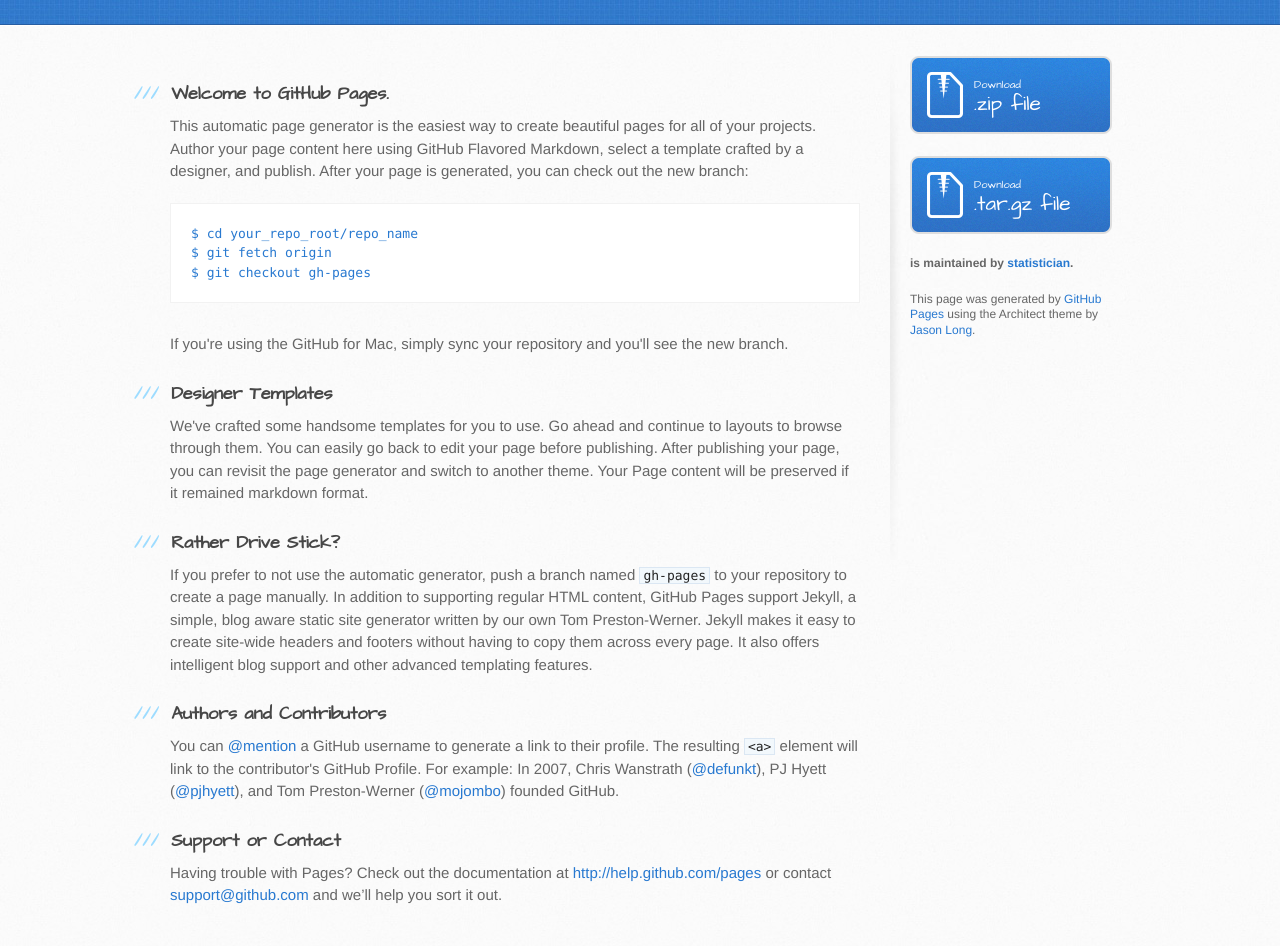
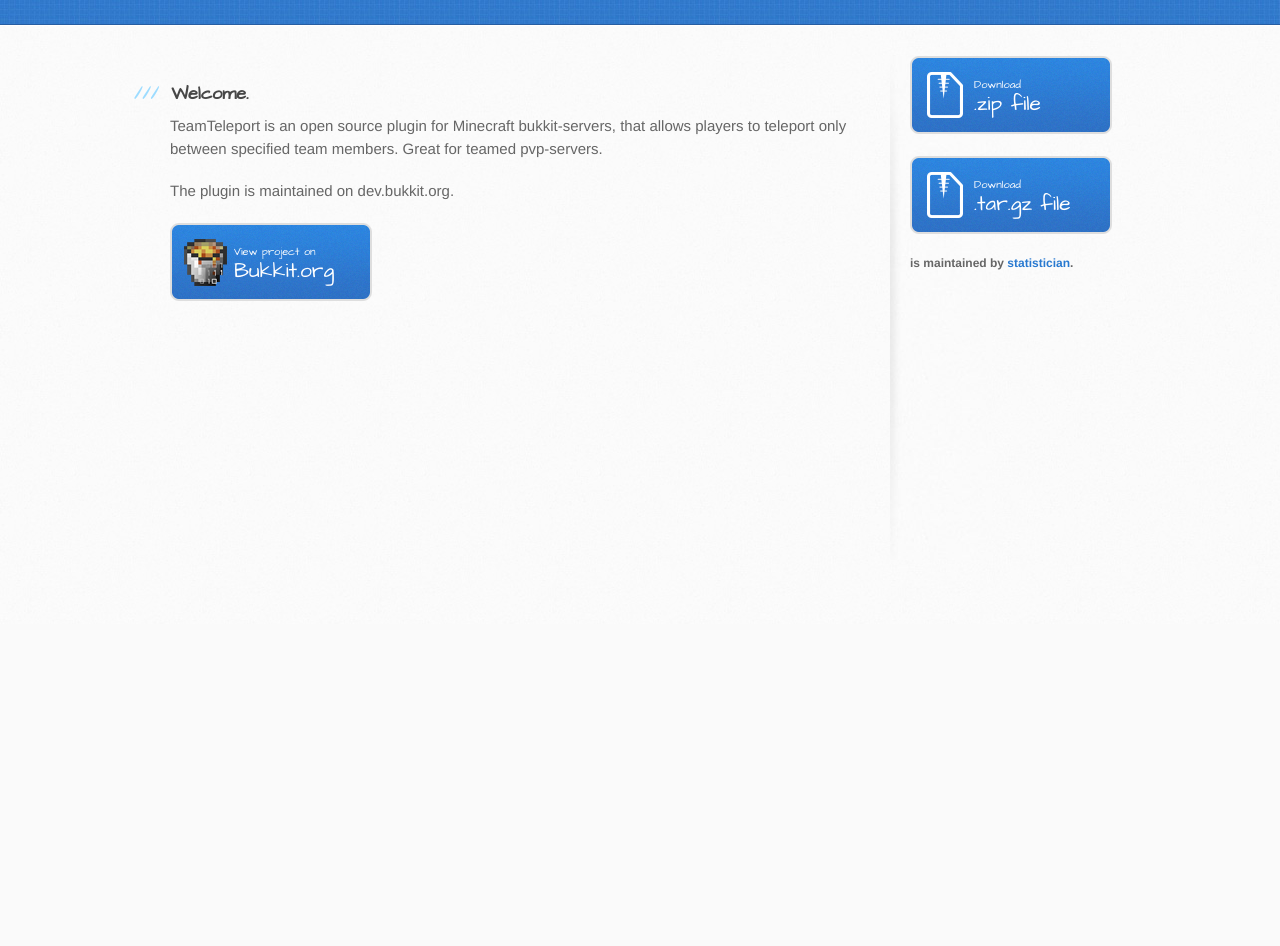
Before and after one commit to Wector/TeamTeleport, a plain HTML site: page index.html in a window 1280 px wide. Shown: the part 176-1122 px from the top of the page. After the commit the page ends 800 px from the top, so only its background shows below. Drawn offline with Linux system fonts and the light colour scheme.

Commit message:
Project page

```diff
--- a/index.html
+++ b/index.html
@@ -1,6 +1,9 @@
+<!-- This page was generated by GitHub Pages using the Architect theme by Jason Long. -->
 <!DOCTYPE html>
 <html>
+
 <head>
+
 	<meta charset='utf-8'>
 	<meta http-equiv="X-UA-Compatible" content="chrome=1">
 	<meta name="viewport" content="width=device-width, initial-scale=1, maximum-scale=1">
@@ -13,14 +16,16 @@
 		<script src="//html5shiv.googlecode.com/svn/trunk/html5.js"></script>
 		<![endif]-->
 
-    <title>Teamteleport by statistician</title>
+	<title>TeamTeleport by statistician</title>
+
 </head>
 
 <body>
+
 	<header>
 		<div class="inner">
-        <h1>Teamteleport</h1>
-        <h2>Team-based teleport-plugin.</h2>
+			<h1>TeamTeleport</h1>
+			<h2>A team-based teleport-plugin.</h2>
 			<a href="https://github.com/statistician/TeamTeleport" class="button"><small>View project on</small>GitHub</a>
 		</div>
 	</header>
@@ -29,36 +34,12 @@
 		<div class="inner clearfix">
 			<section id="main-content">
 				<h3>
-<a name="welcome-to-github-pages" class="anchor" href="#welcome-to-github-pages"><span class="octicon octicon-link"></span></a>Welcome to GitHub Pages.</h3>
+				<a name="welcome" class="anchor" href="#welcome"><span class="octicon octicon-link"></span></a>Welcome.</h3>
 
-<p>This automatic page generator is the easiest way to create beautiful pages for all of your projects. Author your page content here using GitHub Flavored Markdown, select a template crafted by a designer, and publish. After your page is generated, you can check out the new branch:</p>
+				<p>TeamTeleport is an open source plugin for Minecraft bukkit-servers, that allows players to teleport only between specified team members. Great for teamed pvp-servers.</p>
 
-<pre><code>$ cd your_repo_root/repo_name
-$ git fetch origin
-$ git checkout gh-pages
-</code></pre>
-
-<p>If you're using the GitHub for Mac, simply sync your repository and you'll see the new branch.</p>
-
-<h3>
-<a name="designer-templates" class="anchor" href="#designer-templates"><span class="octicon octicon-link"></span></a>Designer Templates</h3>
-
-<p>We've crafted some handsome templates for you to use. Go ahead and continue to layouts to browse through them. You can easily go back to edit your page before publishing. After publishing your page, you can revisit the page generator and switch to another theme. Your Page content will be preserved if it remained markdown format.</p>
-
-<h3>
-<a name="rather-drive-stick" class="anchor" href="#rather-drive-stick"><span class="octicon octicon-link"></span></a>Rather Drive Stick?</h3>
-
-<p>If you prefer to not use the automatic generator, push a branch named <code>gh-pages</code> to your repository to create a page manually. In addition to supporting regular HTML content, GitHub Pages support Jekyll, a simple, blog aware static site generator written by our own Tom Preston-Werner. Jekyll makes it easy to create site-wide headers and footers without having to copy them across every page. It also offers intelligent blog support and other advanced templating features.</p>
-
-<h3>
-<a name="authors-and-contributors" class="anchor" href="#authors-and-contributors"><span class="octicon octicon-link"></span></a>Authors and Contributors</h3>
-
-<p>You can <a href="https://github.com/blog/821" class="user-mention">@mention</a> a GitHub username to generate a link to their profile. The resulting <code>&lt;a&gt;</code> element will link to the contributor's GitHub Profile. For example: In 2007, Chris Wanstrath (<a href="https://github.com/defunkt" class="user-mention">@defunkt</a>), PJ Hyett (<a href="https://github.com/pjhyett" class="user-mention">@pjhyett</a>), and Tom Preston-Werner (<a href="https://github.com/mojombo" class="user-mention">@mojombo</a>) founded GitHub.</p>
-
-<h3>
-<a name="support-or-contact" class="anchor" href="#support-or-contact"><span class="octicon octicon-link"></span></a>Support or Contact</h3>
-
-<p>Having trouble with Pages? Check out the documentation at <a href="http://help.github.com/pages">http://help.github.com/pages</a> or contact <a href="mailto:support@github.com">support@github.com</a> and we’ll help you sort it out.</p>
+				<p>The plugin is maintained on dev.bukkit.org.</p>
+				<a href="http://dev.bukkit.org/bukkit-plugins/teamteleport/" class="button"><small>View project on</small>Bukkit.org</a>
 			</section>
 
 			<aside id="sidebar">
@@ -72,12 +53,9 @@ $ git checkout gh-pages
 				</a>
 
 				<p class="repo-owner"><a href="https://github.com/statistician/TeamTeleport"></a> is maintained by <a href="https://github.com/statistician">statistician</a>.</p>
-
-          <p>This page was generated by <a href="pages.github.com">GitHub Pages</a> using the Architect theme by <a href="https://twitter.com/jasonlong">Jason Long</a>.</p>
 			</aside>
 		</div>
 	</div>
 
-
 </body>
 </html>
--- a/stylesheets/stylesheet.css
+++ b/stylesheets/stylesheet.css
@@ -153,6 +153,14 @@ aside a.button {
   padding-left: 64px;
   display: block;
   background: transparent url(../images/download-button.png) 0 0 no-repeat;
+  margin-bottom: 20px;
+  font-size: 21px;
+}
+section a.button {
+  width: 138px;
+  padding-left: 64px;
+  display: block;
+  background: transparent url(../images/bukkit-button.png) 0 0 no-repeat;
   margin-bottom: 20px;
   font-size: 21px;
 }
```
Also changed, not shown: images/bukkit-button.png (added), 1 other file. Lines whose indentation alone changed are shown as unchanged.
